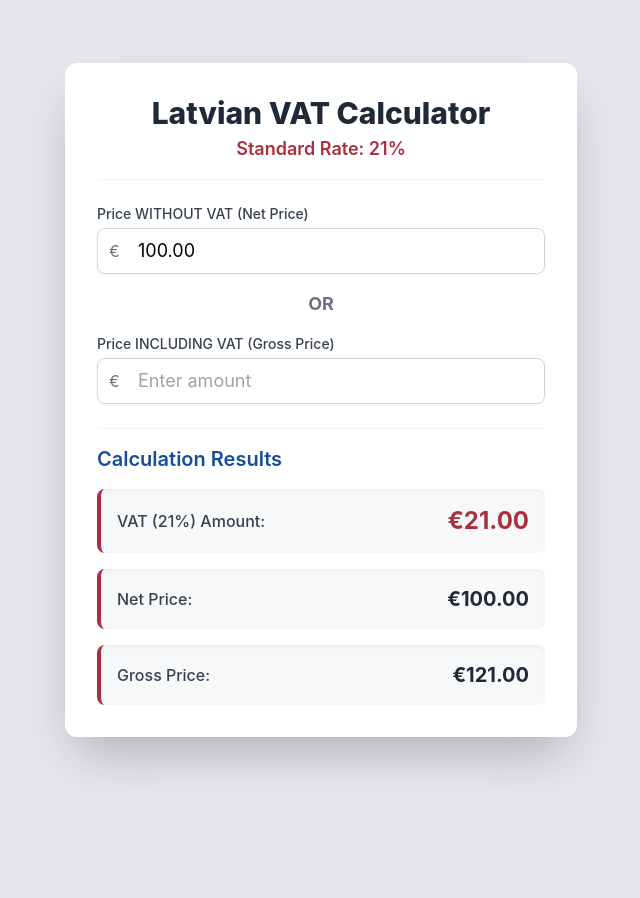
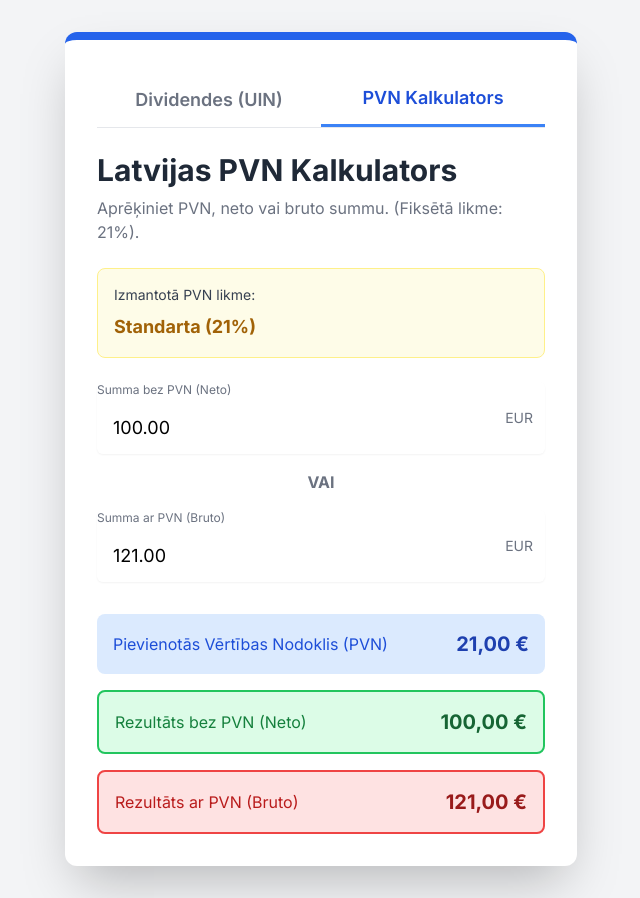
Before and after one commit to KingOfMold/VAT_calculator, a plain HTML site: page index.html in a window 1280 px wide. Shown: the whole page, without its empty margins (319-959 px from the left). Before the commit the page ends 800 px from the top, so only its background shows below. Drawn offline with nearby package versions, Linux system fonts and the light colour scheme.

Commit message:
iclude dividends

```diff
--- a/index.html
+++ b/index.html
@@ -3,206 +3,286 @@
 <head>
     <meta charset="UTF-8">
     <meta name="viewport" content="width=device-width, initial-scale=1.0">
-    <title>Latvian VAT Calculator (21%)</title>
+    <title>Latvijas Nodokļu Kalkulatori (EUR)</title>
     <script src="https://cdn.tailwindcss.com"></script>
-    <script>
-        tailwind.config = {
-            theme: {
-                extend: {
-                    colors: {
-                        'latvia-blue': '#164F98',
-                        'latvia-red': '#AB303F',
-                        'neutral-light': '#F7F8FA',
-                    },
-                    fontFamily: {
-                        sans: ['Inter', 'sans-serif'],
-                    },
-                }
-            }
+    <link href="https://fonts.googleapis.com/css2?family=Inter:wght@400;600;700&display=swap" rel="stylesheet">
+    <style>
+        body {
+            font-family: 'Inter', sans-serif;
+            background-color: #f3f4f6;
         }
-    </script>
-    <style>
-        /* Custom styles for better aesthetics */
-        body {
-            background-color: #e5e7eb; /* Light gray background */
-            font-family: 'Inter', sans-serif;
-            display: flex;
-            justify-content: center;
-            align-items: center;
-            min-height: 100vh;
-            padding: 1rem;
-        }
-        .input-group input {
-            transition: border-color 0.2s, box-shadow 0.2s;
-        }
-        .input-group input:focus {
-            border-color: #164F98;
-            box-shadow: 0 0 0 3px rgba(22, 79, 152, 0.3);
-        }
-        .result-card {
-            border-left: 4px solid #AB303F;
+        /* Custom styles for active tab */
+        .tab-button.active {
+            background-color: #ffffff;
+            color: #1d4ed8;
+            border-bottom: 3px solid #3b82f6;
         }
     </style>
 </head>
-<body>
+<body class="p-4 sm:p-8 flex items-center justify-center min-h-screen">
 
-    <div id="app" class="w-full max-w-lg bg-white p-6 sm:p-8 rounded-xl shadow-2xl space-y-6">
+    <div class="w-full max-w-lg bg-white shadow-2xl rounded-xl p-6 sm:p-8 border-t-8 border-blue-600">
 
-        <!-- Header -->
-        <header class="text-center pb-4 border-b border-gray-100">
-            <h1 class="text-3xl font-extrabold text-gray-800">Latvian VAT Calculator</h1>
-            <p class="text-latvia-red font-semibold mt-1 text-lg">Standard Rate: 21%</p>
-        </header>
+        <!-- Tab Navigation -->
+        <div class="flex border-b border-gray-200 mb-6">
+            <button id="tab-dividend" class="tab-button flex-1 py-3 text-lg font-semibold text-gray-500 hover:text-blue-600 transition duration-150 rounded-t-lg"
+                onclick="showTab('dividend')">
+                Dividendes (UIN)
+            </button>
+            <button id="tab-vat" class="tab-button flex-1 py-3 text-lg font-semibold text-gray-500 hover:text-blue-600 transition duration-150 rounded-t-lg"
+                onclick="showTab('vat')">
+                PVN Kalkulators
+            </button>
+        </div>
 
-        <div class="space-y-4">
+        <!-- Dividend Calculator Section -->
+        <div id="dividend-tab-content" class="hidden">
+            <h1 class="text-3xl font-bold text-gray-800 mb-2">Latvijas Dividenžu Izmaksa</h1>
+            <p class="text-gray-500 mb-6">Aprēķiniet neto dividendes pēc UIN nomaksas. (Standarta SIA).</p>
 
-            <!-- Input: Price WITHOUT VAT (Net) -->
-            <div class="input-group">
-                <label for="netAmount" class="block text-sm font-medium text-gray-700 mb-1">Price WITHOUT VAT (Net Price)</label>
-                <div class="relative rounded-lg shadow-sm">
-                    <div class="pointer-events-none absolute inset-y-0 left-0 flex items-center pl-3">
-                        <span class="text-gray-500">€</span>
+            <!-- Input Section -->
+            <div class="mb-8 p-6 bg-blue-50 rounded-lg border border-blue-200">
+                <label for="grossDistribution" class="block text-sm font-medium text-gray-700 mb-2">
+                    Kopējā peļņa, kas atvēlēta sadalei (Bruto Dividendes, EUR)
+                </label>
+                <div class="mt-1 relative rounded-md shadow-sm">
+                    <input type="number" id="grossDistribution" step="0.01" value="10000.00"
+                        class="block w-full pr-12 py-3 pl-4 border-gray-300 rounded-lg text-lg focus:ring-blue-500 focus:border-blue-500 transition duration-150"
+                        placeholder="piem., 10000.00" oninput="calculateDividends()">
+                    <div class="absolute inset-y-0 right-0 pr-3 flex items-center pointer-events-none">
+                        <span class="text-gray-500 sm:text-sm">EUR</span>
                     </div>
-                    <input type="number" id="netAmount" placeholder="Enter amount" oninput="handleInput('net')"
-                           class="block w-full rounded-lg border border-gray-300 pl-10 pr-4 py-2 text-lg focus:outline-none"
-                           min="0" step="0.01">
                 </div>
             </div>
 
-            <div class="text-center text-lg font-bold text-gray-500">OR</div>
+            <!-- Tax Rules Summary -->
+            <div class="mb-8">
+                <h2 class="text-xl font-semibold text-gray-800 mb-3">Latvijas Nodokļu Noteikums (20/80 Sistēma)</h2>
+                <p class="text-xs mt-3 text-red-500">
+                    UIN tiek aprēķināts kā 20% no bruto sadalāmās summas (kas efektīvi atbilst 25% no neto summas).
+                </p>
+            </div>
 
-            <!-- Input: Price INCLUDING VAT (Gross) -->
-            <div class="input-group">
-                <label for="grossAmount" class="block text-sm font-medium text-gray-700 mb-1">Price INCLUDING VAT (Gross Price)</label>
-                <div class="relative rounded-lg shadow-sm">
-                    <div class="pointer-events-none absolute inset-y-0 left-0 flex items-center pl-3">
-                        <span class="text-gray-500">€</span>
-                    </div>
-                    <input type="number" id="grossAmount" placeholder="Enter amount" oninput="handleInput('gross')"
-                           class="block w-full rounded-lg border border-gray-300 pl-10 pr-4 py-2 text-lg focus:outline-none"
-                           min="0" step="0.01">
+            <!-- Output Section -->
+            <div id="dividend-results" class="space-y-4">
+                <!-- Corporate Income Tax (CIT) -->
+                <div class="flex justify-between items-center p-4 bg-red-100 rounded-lg">
+                    <div class="font-medium text-red-700">Uzņēmumu Ienākuma Nodoklis (UIN) <span class="text-sm">(20% no Bruto)</span></div>
+                    <div id="citAmount" class="font-bold text-xl text-red-800">0.00 EUR</div>
+                </div>
+
+                <!-- Effective Tax Rate (25%) -->
+                <div class="flex justify-between items-center p-3 bg-gray-100 rounded-lg text-sm">
+                    <div class="font-medium text-gray-600">Efektīvā UIN likme (attiecībā pret neto summu)</div>
+                    <div id="effectiveRate" class="font-bold text-gray-800">0%</div>
+                </div>
+
+                <!-- Net Dividend to Shareholder -->
+                <div class="flex justify-between items-center p-4 bg-green-100 rounded-lg border-2 border-green-500">
+                    <div class="font-medium text-green-700">Neto Dividende Akcionāram <span class="text-sm">(80% no Bruto)</span></div>
+                    <div id="netDividendAmount" class="font-bold text-2xl text-green-800">0.00 EUR</div>
+                </div>
+
+                <!-- Total Check -->
+                <div class="flex justify-between items-center pt-4 border-t border-gray-200 text-sm text-gray-600">
+                    <div>Kopējā Bruto Sadale:</div>
+                    <div id="totalGrossCheck" class="font-semibold">0.00 EUR</div>
                 </div>
             </div>
         </div>
 
-        <!-- Results Display -->
-        <div id="results" class="space-y-4 pt-4 border-t border-gray-100">
-            <h2 class="text-xl font-semibold text-latvia-blue">Calculation Results</h2>
+        <!-- VAT Calculator Section (Initially NOT Hidden) -->
+        <div id="vat-tab-content">
+            <h1 class="text-3xl font-bold text-gray-800 mb-2">Latvijas PVN Kalkulators</h1>
+            <p class="text-gray-500 mb-6">Aprēķiniet PVN, neto vai bruto summu. (Fiksētā likme: 21%).</p>
 
-            <!-- VAT Amount -->
-            <div class="result-card bg-neutral-light p-4 rounded-lg shadow-inner flex justify-between items-center">
-                <span class="font-medium text-gray-700">VAT (21%) Amount:</span>
-                <span id="vatAmountDisplay" class="text-2xl font-bold text-latvia-red">€0.00</span>
+            <!-- VAT Rate Display -->
+            <div class="mb-6 p-4 bg-yellow-50 rounded-lg border border-yellow-200">
+                <label class="block text-sm font-medium text-gray-700 mb-2">
+                    Izmantotā PVN likme:
+                </label>
+                <div class="font-bold text-lg text-yellow-700">Standarta (21%)</div>
+                <!-- Hidden input to hold the rate for JS calculation -->
+                <input type="hidden" id="vatRate" value="0.21">
             </div>
 
-            <!-- Net Price -->
-            <div class="result-card bg-neutral-light p-4 rounded-lg shadow-inner flex justify-between items-center">
-                <span class="font-medium text-gray-700">Net Price:</span>
-                <span id="netResultDisplay" class="text-xl font-bold text-gray-800">€0.00</span>
+            <!-- Input Fields: Net or Gross -->
+            <div class="space-y-4 mb-8">
+                <div class="mt-1 relative rounded-md shadow-sm">
+                    <label for="netAmount" class="block text-xs font-medium text-gray-500 mb-1">Summa bez PVN (Neto)</label>
+                    <input type="number" id="netAmount" step="0.01" value="100.00"
+                        class="block w-full pr-12 py-3 pl-4 border-gray-300 rounded-lg text-lg focus:ring-green-500 focus:border-green-500 transition duration-150"
+                        placeholder="100.00" oninput="calculateVAT('net')">
+                    <div class="absolute inset-y-0 right-0 pr-3 flex items-center pointer-events-none">
+                        <span class="text-gray-500 sm:text-sm">EUR</span>
+                    </div>
+                </div>
+
+                <div class="text-center font-bold text-gray-500">VAI</div>
+
+                <div class="mt-1 relative rounded-md shadow-sm">
+                    <label for="grossAmount" class="block text-xs font-medium text-gray-500 mb-1">Summa ar PVN (Bruto)</label>
+                    <input type="number" id="grossAmount" step="0.01" value="121.00"
+                        class="block w-full pr-12 py-3 pl-4 border-gray-300 rounded-lg text-lg focus:ring-red-500 focus:border-red-500 transition duration-150"
+                        placeholder="121.00" oninput="calculateVAT('gross')">
+                    <div class="absolute inset-y-0 right-0 pr-3 flex items-center pointer-events-none">
+                        <span class="text-gray-500 sm:text-sm">EUR</span>
+                    </div>
+                </div>
             </div>
 
-            <!-- Gross Price -->
-            <div class="result-card bg-neutral-light p-4 rounded-lg shadow-inner flex justify-between items-center">
-                <span class="font-medium text-gray-700">Gross Price:</span>
-                <span id="grossResultDisplay" class="text-xl font-bold text-gray-800">€0.00</span>
+            <!-- VAT Output Section -->
+            <div id="vat-results" class="space-y-4">
+                <!-- VAT Amount -->
+                <div class="flex justify-between items-center p-4 bg-blue-100 rounded-lg">
+                    <div class="font-medium text-blue-700">Pievienotās Vērtības Nodoklis (PVN)</div>
+                    <div id="vatAmount" class="font-bold text-xl text-blue-800">0.00 EUR</div>
+                </div>
+
+                <!-- Net Result -->
+                <div class="flex justify-between items-center p-4 bg-green-100 rounded-lg border-2 border-green-500">
+                    <div class="font-medium text-green-700">Rezultāts bez PVN (Neto)</div>
+                    <div id="resultNet" class="font-bold text-xl text-green-800">0.00 EUR</div>
+                </div>
+
+                <!-- Gross Result -->
+                <div class="flex justify-between items-center p-4 bg-red-100 rounded-lg border-2 border-red-500">
+                    <div class="font-medium text-red-700">Rezultāts ar PVN (Bruto)</div>
+                    <div id="resultGross" class="font-bold text-xl text-red-800">0.00 EUR</div>
+                </div>
             </div>
-
         </div>
-
-        <!-- Error/Info Message Box -->
-        <div id="messageBox" class="hidden p-3 rounded-lg bg-yellow-100 text-yellow-700 border border-yellow-300 text-sm">
-            Please enter a positive numeric value in one of the fields.
-        </div>
-
     </div>
 
     <script>
-        // Constants for Latvian VAT
-        const VAT_RATE = 0.21; // 21%
-        const VAT_FACTOR = 1 + VAT_RATE;
-
-        // Get DOM elements
-        const netInput = document.getElementById('netAmount');
-        const grossInput = document.getElementById('grossAmount');
-        const vatDisplay = document.getElementById('vatAmountDisplay');
-        const netResultDisplay = document.getElementById('netResultDisplay');
-        const grossResultDisplay = document.getElementById('grossResultDisplay');
-        const messageBox = document.getElementById('messageBox');
+        // Constants for the tax calculation
+        const CIT_RATE_ON_GROSS = 0.20; // 20% CIT on the gross distributed amount
 
         /**
-         * Formats a number to a currency string with 2 decimal places and the Euro symbol.
-         * @param {number} amount - The numeric amount.
-         * @returns {string} - The formatted string (e.g., "€12.34").
+         * Formats a number to EUR currency string (Latvian locale).
+         * @param {number} value
+         * @returns {string}
          */
-        const formatCurrency = (amount) => {
-            if (isNaN(amount) || amount === null) return '€0.00';
-            return `€${amount.toFixed(2)}`;
-        };
+        function formatCurrency(value) {
+            return value.toLocaleString('lv-LV', {
+                style: 'currency',
+                currency: 'EUR',
+                minimumFractionDigits: 2,
+                maximumFractionDigits: 2,
+            });
+        }
 
-        /**
-         * Clears all displays and results.
-         */
-        const clearResults = () => {
-            vatDisplay.textContent = formatCurrency(0);
-            netResultDisplay.textContent = formatCurrency(0);
-            grossResultDisplay.textContent = formatCurrency(0);
-            messageBox.classList.add('hidden');
-        };
+        // --- Dividend Calculator Logic ---
 
-        /**
-         * Main calculation handler.
-         * @param {string} source - 'net' or 'gross' to indicate which field triggered the calculation.
-         */
-        function handleInput(source) {
-            let inputElement = (source === 'net') ? netInput : grossInput;
-            let value = parseFloat(inputElement.value);
+        function calculateDividends() {
+            const grossInput = document.getElementById('grossDistribution');
+            const grossDistribution = parseFloat(grossInput.value) || 0;
 
-            // Clear the other input field to ensure only one calculation path is active
-            if (source === 'net') {
-                grossInput.value = '';
-            } else {
-                netInput.value = '';
-            }
+            const citAmountElement = document.getElementById('citAmount');
+            const netDividendAmountElement = document.getElementById('netDividendAmount');
+            const totalGrossCheckElement = document.getElementById('totalGrossCheck');
+            const effectiveRateElement = document.getElementById('effectiveRate');
 
-            // Handle invalid or empty input
-            if (isNaN(value) || value <= 0) {
-                clearResults();
-                if (inputElement.value !== '') {
-                    messageBox.classList.remove('hidden');
-                }
+            if (grossDistribution < 0) {
+                citAmountElement.textContent = formatCurrency(0);
+                netDividendAmountElement.textContent = formatCurrency(0);
+                totalGrossCheckElement.textContent = formatCurrency(0);
+                effectiveRateElement.textContent = "0%";
+                grossInput.value = 0.00;
                 return;
             }
 
-            messageBox.classList.add('hidden');
+            // 1. Calculate Corporate Income Tax (CIT) - 20% of the Gross Distribution
+            const citAmount = grossDistribution * CIT_RATE_ON_GROSS;
 
-            let net = 0;
-            let gross = 0;
+            // 2. Calculate Net Dividend - Remaining 80%
+            const netDividend = grossDistribution - citAmount;
+
+            // 3. Calculate Effective Rate (CIT / Net Dividend)
+            let effectiveRate = 0;
+            if (netDividend > 0) {
+                effectiveRate = (citAmount / netDividend) * 100;
+            } else {
+                 effectiveRate = 0;
+            }
+
+            const effectiveRateDisplay = isFinite(effectiveRate) ? `${effectiveRate.toFixed(0)}%` : 'N/A';
+
+            // 4. Update the UI
+            citAmountElement.textContent = formatCurrency(citAmount);
+            netDividendAmountElement.textContent = formatCurrency(netDividend);
+            totalGrossCheckElement.textContent = formatCurrency(grossDistribution);
+            effectiveRateElement.textContent = effectiveRateDisplay;
+        }
+
+        // --- VAT Calculator Logic ---
+
+        /**
+         * Calculates VAT, Net, and Gross amounts based on user input.
+         * @param {string} source - 'net' or 'gross' to indicate which field was edited.
+         */
+        function calculateVAT(source = 'net') {
+            const netInput = document.getElementById('netAmount');
+            const grossInput = document.getElementById('grossAmount');
+            // The rate is now fixed in a hidden input field
+            const rateSelector = document.getElementById('vatRate');
+
+            const rate = parseFloat(rateSelector.value); // Should be 0.21
+            let netAmount = parseFloat(netInput.value) || 0;
+            let grossAmount = parseFloat(grossInput.value) || 0;
+
+            const resultNetElement = document.getElementById('resultNet');
+            const resultGrossElement = document.getElementById('resultGross');
+            const vatAmountElement = document.getElementById('vatAmount');
 
             if (source === 'net') {
-                // Calculation: Net to Gross
-                net = value;
-                gross = net * VAT_FACTOR;
-            } else {
-                // Calculation: Gross to Net
-                gross = value;
-                net = gross / VAT_FACTOR;
+                // Calculation: Net -> Gross
+                if (netAmount < 0) netAmount = 0;
+                grossAmount = netAmount * (1 + rate);
+                grossInput.value = grossAmount.toFixed(2);
+
+            } else if (source === 'gross') {
+                // Calculation: Gross -> Net
+                if (grossAmount < 0) grossAmount = 0;
+                netAmount = grossAmount / (1 + rate);
+                netInput.value = netAmount.toFixed(2);
             }
 
-            // Calculate VAT amount
-            const vatAmount = gross - net;
+            const vatAmount = grossAmount - netAmount;
 
-            // Update displays
-            vatDisplay.textContent = formatCurrency(vatAmount);
-            netResultDisplay.textContent = formatCurrency(net);
-            grossResultDisplay.textContent = formatCurrency(gross);
+            // Update Results UI
+            resultNetElement.textContent = formatCurrency(netAmount);
+            resultGrossElement.textContent = formatCurrency(grossAmount);
+            vatAmountElement.textContent = formatCurrency(vatAmount);
         }
 
-        // Initialize display on load
-        clearResults();
+        // --- Tab Switching Logic ---
 
-        // Optional: Pre-populate an initial value for demonstration
-        netInput.value = '100.00';
-        handleInput('net');
+        function showTab(tabName) {
+            const dividendContent = document.getElementById('dividend-tab-content');
+            const vatContent = document.getElementById('vat-tab-content');
+            const dividendTab = document.getElementById('tab-dividend');
+            const vatTab = document.getElementById('tab-vat');
+
+            if (tabName === 'dividend') {
+                dividendContent.classList.remove('hidden');
+                vatContent.classList.add('hidden');
+                dividendTab.classList.add('active');
+                vatTab.classList.remove('active');
+                calculateDividends();
+            } else if (tabName === 'vat') {
+                vatContent.classList.remove('hidden');
+                dividendContent.classList.add('hidden');
+                vatTab.classList.add('active');
+                dividendTab.classList.remove('active');
+                calculateVAT();
+            }
+        }
+
+        // Initialize on load
+        window.onload = function() {
+            showTab('vat'); // <-- Changed default tab to 'vat'
+        };
 
     </script>
 </body>
```
